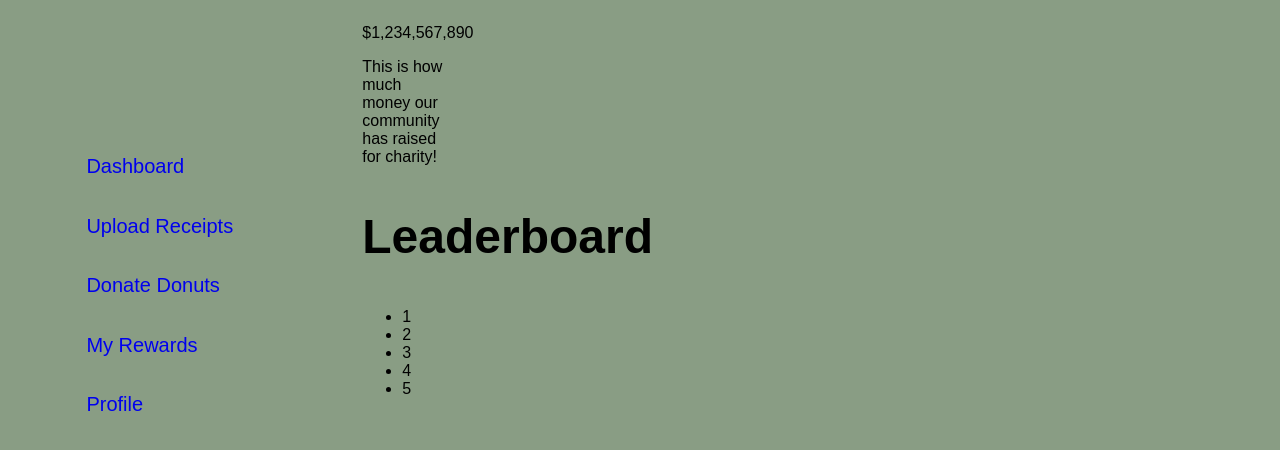
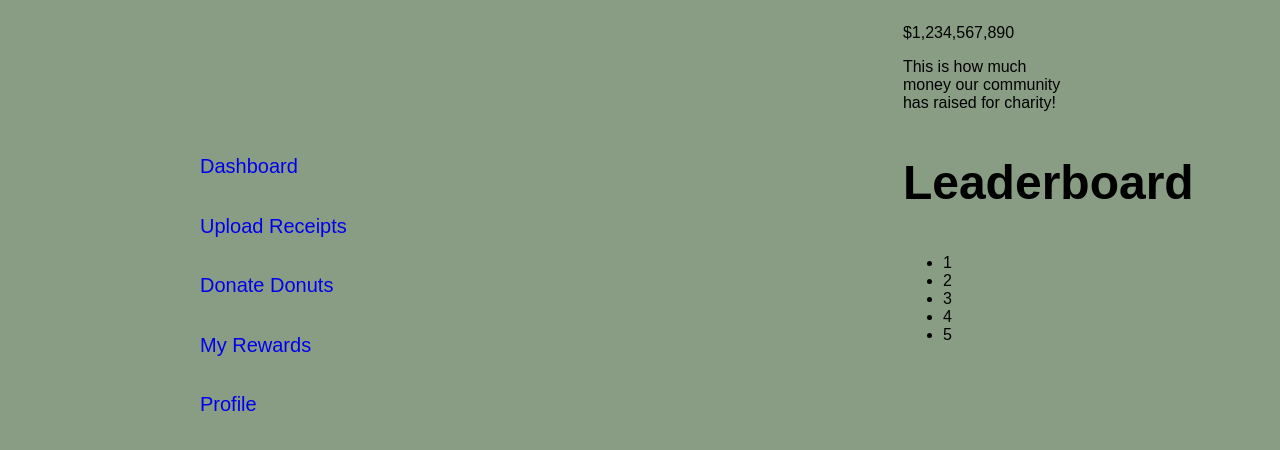
Before and after one commit to breadnmkii/ecodona, a PHP site: template pages/dashboard.html in a window 1280 px wide. Shown: the top 450 px of the page. Run offline with PHP 8.4, Linux system fonts and the light colour scheme; the template is opened without the code that fills it, so the values that code supplies are empty.

Commit message:
push push babe

```diff
--- a/css/dashboard.css
+++ b/css/dashboard.css
@@ -1,36 +1,40 @@
 
 #dashboard-body {
-    display: flex;
+    /* display: flex; */
     margin: auto;
-    /* width: 80%; */
+    width: 80%;
 
 }
 
 .side-nav {
     /* display: inline-block; */
     position: fixed;
-    float: left;
+    /* float: left; */
     margin-top: 7em;
-    margin-left: 3%;
+    margin-left: 2%;
     width: 20%;
 }
 
 #content {
-    display: flex;
+    flex-direction: row;
+    display: inline-flex;
+    justify-content: center;
+    float: right;
+    width: 80%;
 }
 
 #dashboard-middle {
     margin: auto;
     float: center;
+    width: 50%;
+}
+
+#dashboard-middle img {
     width: 60%;
 }
 
-#dashboard-middle img {
-    width: 50%;
-}
-
 #dashboard-right {
-    margin-left: 3%;
+    margin-right: 10%;
     width: 20%;
     float: right;
 }
```
